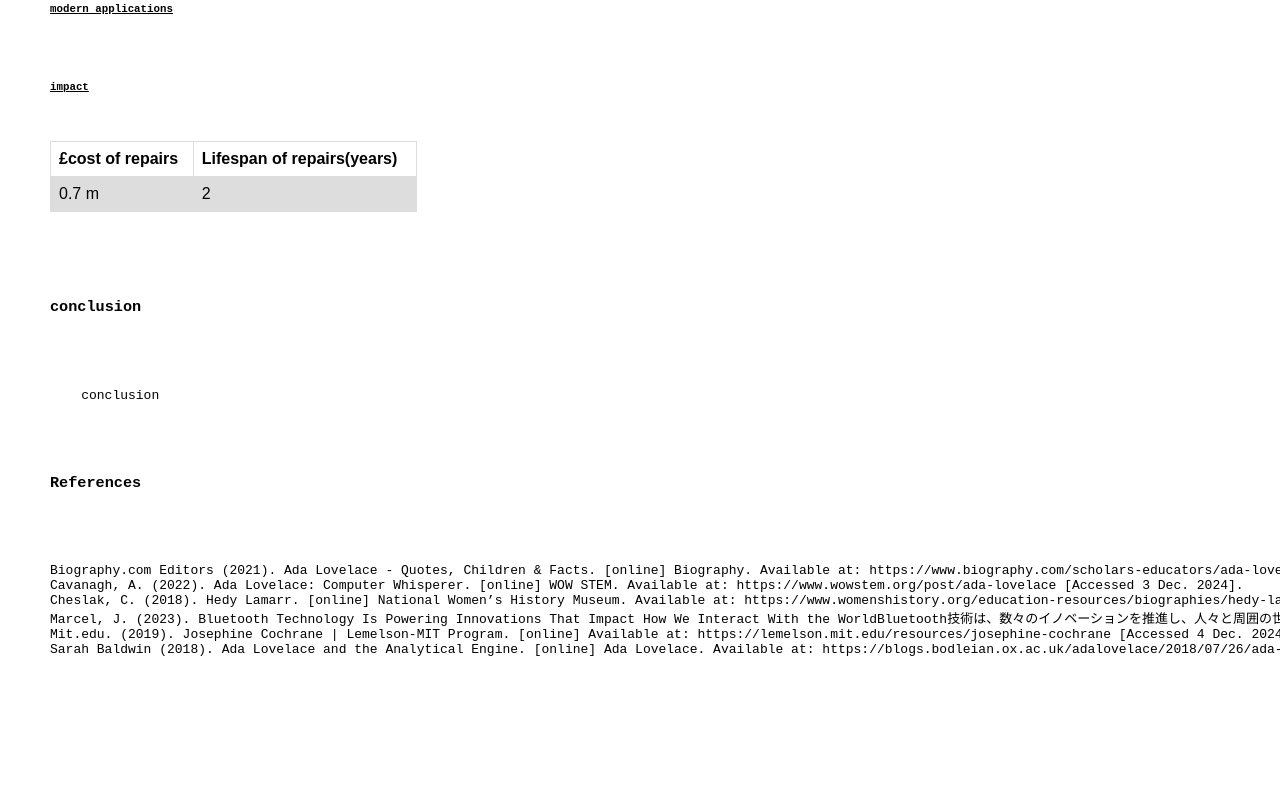
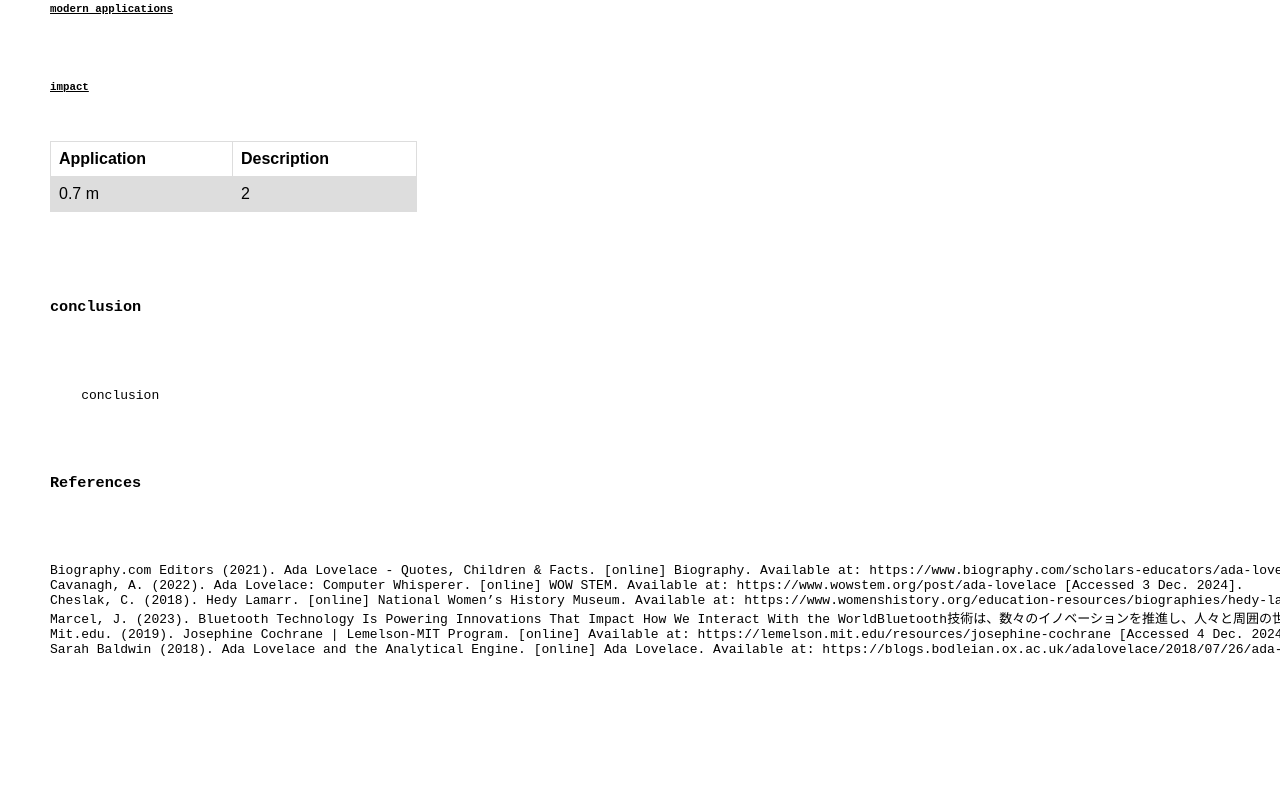
Before and after one commit to FEPSFY6875658/FY6875658, a plain HTML site: page index.html in a window 1280 px wide. Shown: the part 1677-2480 px from the top of the page. Drawn offline with Linux system fonts and the light colour scheme.

Commit message:
Update index.html

```diff
--- a/index.html
+++ b/index.html
@@ -101,8 +101,8 @@ These women’s inventions not only changed their respective fields but also con
        <b><h5><u>impact</u></h5></b>
   <table>
   <tr>
-        <th>£cost of repairs</th>
-        <th>Lifespan of repairs(years)</th>
+        <th>Application</th>
+        <th>Description</th>
   </tr>
   <tr>
         <td>0.7 m </td>
```
